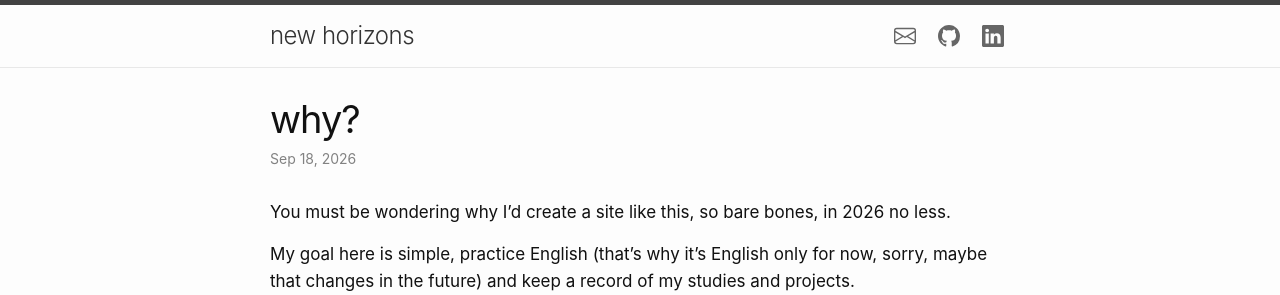
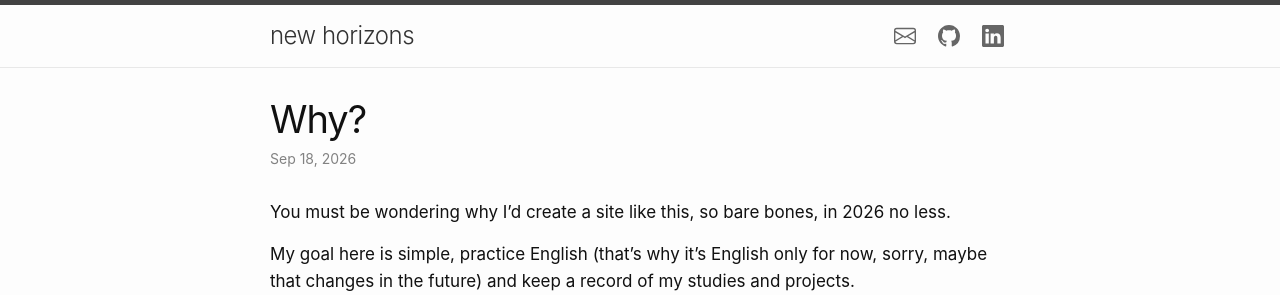
Before and after one commit to thiagomedeiros11/thiagomedeiros11.github.io, a Jekyll site: the page built from _posts/2026-09-18-why?.md, in a window 1280 px wide. Shown: the top 295 px of the page. Built offline with Jekyll 4.4.1, drawn with Linux system fonts in a browser that asks for light colours.

```diff
--- a/_posts/2026-09-18-why?.md
+++ b/_posts/2026-09-18-why?.md
@@ -1,6 +1,6 @@
 ---
 layout: post
-title: "why?"
+title: "Why?"
 date: 2026-09-18
 ---
 
```
